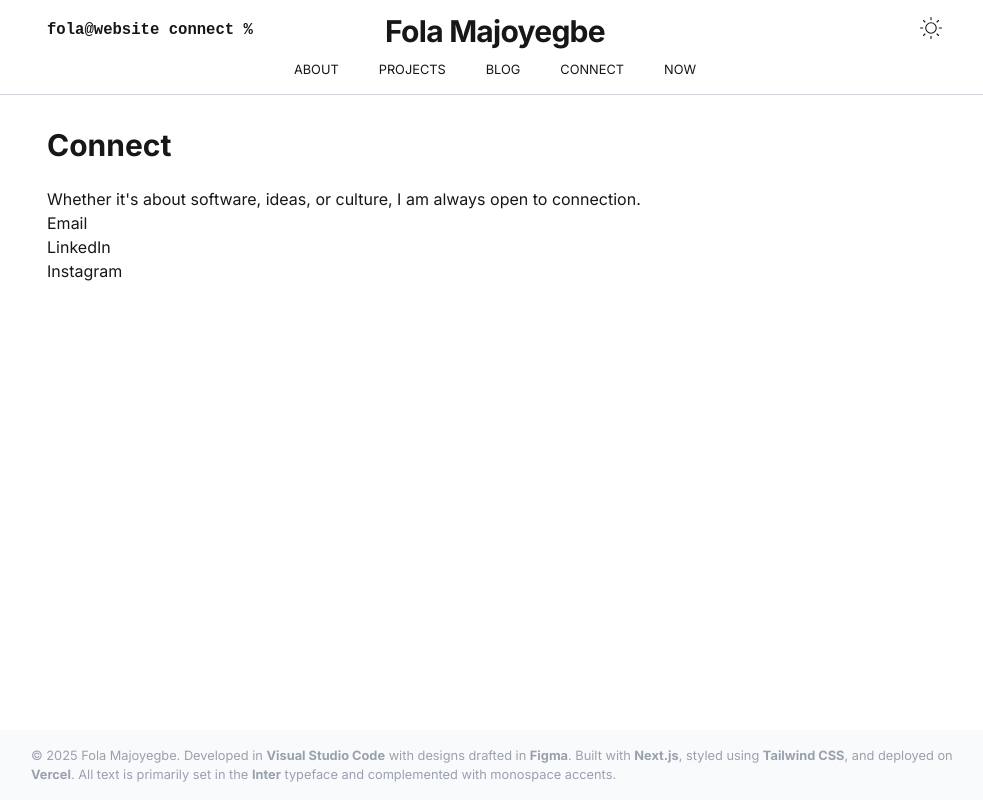
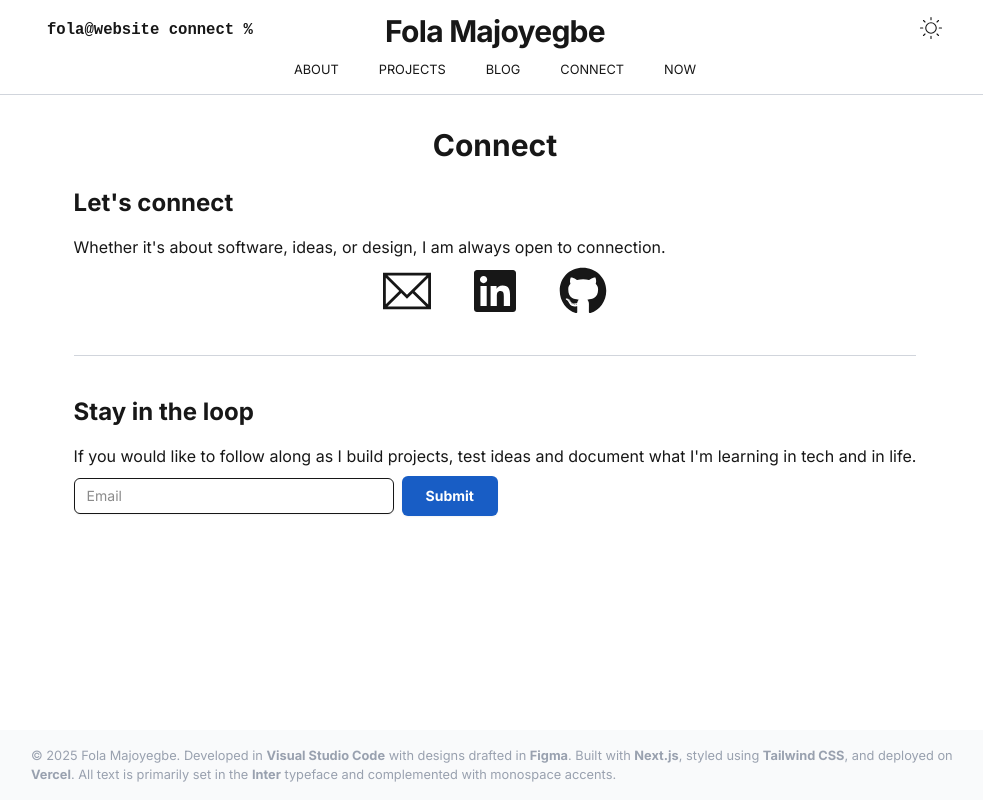
Before and after one commit to Folamajo/portfolio, a Next.js app: page /connect in a window 1280 px wide. Shown: the whole page, without its empty margins (145-1128 px from the left). Built offline with nearby package versions, Linux system fonts and the light colour scheme.

Commit message:
Finished connect page

```diff
--- a/src/app/connect/page.tsx
+++ b/src/app/connect/page.tsx
@@ -3,6 +3,13 @@ import React from 'react'
 import Header from '@/components/Header/Header'
 import Footer from '@/components/Footer'
 import Sidebar from '@/components/Sidebar'
+import { Input } from '@/components/ui/input'
+import { Button } from '@/components/ui/button'
+import { TfiEmail } from "react-icons/tfi";
+import { FaLinkedin } from "react-icons/fa6";
+import { FaGithub } from "react-icons/fa";
+
+
 
 const page = () => {
   return (
@@ -11,17 +18,29 @@ const page = () => {
          <header className= 'w-full flex justify-center '>
             <Header />
          </header>
-         <main className=' main_content max-w-[58em] mb-6 px-4 w-full '>
+         <main className=' main_content max-w-[58em] mb-6 px-4 w-full flex flex-col items-center'>
             <h1 className='font-bold text-3xl '>Connect</h1>
             <div className= "mt-6">
+               <h2 className="font-bold text-2xl mb-4">Let's connect</h2>
+               <p>Whether it's about software, ideas, or design, I am always open to connection.</p>
+               <ul className="flex gap-10  justify-center mt-2">
+                  <TfiEmail className="text-5xl hover:opacity-80 cursor-pointer"/>
+                  <FaLinkedin className="text-5xl hover:opacity-80 cursor-pointer"/>
+                  <FaGithub className="text-5xl hover:opacity-80 cursor-pointer"/>
+               </ul>
+               <div className="border-b-1  mt-10 border-gray-300 dark:border-gray-500"></div>
 
-               <p>Whether it's about software, ideas, or culture, I am always open to connection.</p>
-               <ul>
-                  <li>Email</li>
-                  <li>LinkedIn</li>
-                  <li>Instagram</li>
-               </ul>
+               <div className="mt-10">
+
+                  <h2 className="font-bold text-2xl mb-4">Stay in the loop</h2>
+                  <p className="mb-2">If you would like to follow along as I build projects, test ideas and document what I'm learning in tech and in life.</p>
+                  <Input type = "email" placeholder="Email" className="w-80 mr-2" />
+                  <Button size="lg" variant="outline" className="bg-[#185dc5] border-0 text-white font-bold hover:opacity-80 cursor-pointer mx-auto">Submit</Button>
+
+               </div>
             </div>
+
+
          </main>
          <footer className=" px-4 w-full flex justify-center mt-auto py-4 bg-gray-50 dark:bg-black">
             <div className="w-[60em] ">
--- a/src/app/page.tsx
+++ b/src/app/page.tsx
@@ -32,11 +32,11 @@ export default function Home() {
                </p>
                <p className="mt-4">
                   If that sounds like your vibe, feel free to <Popover>
-                     <PopoverTrigger> <span className="font-bold hover:opacity-80 cursor-pointer">subscribe</span></PopoverTrigger>
+                     <PopoverTrigger> <span className=" hover:opacity-80 cursor-pointer text-[#185dc5]">subscribe</span></PopoverTrigger>
                         <PopoverContent className=" flex flex-col bg-white border-1 border-gray-300 dark:text-white dark:bg-[#2a2a2a] dark:border-gray-500 text-md ">
                            <p className="mb-2 font-bold">Subscribe to follow my journey and get posts about what I'm building, learning, and thinking about.</p>
                         <Input  type = "email" placeholder="Email" className="mb-2"/>
-                        <Button size="sm" variant="outline" className="bg-black text-white font-bold hover:opacity-80 cursor-pointer w-18 mx-auto">Submit</Button>
+                        <Button  variant="outline" className="bg-[#185dc5] text-white font-bold hover:opacity-80 cursor-pointer w-18 mx-auto border-0">Submit</Button>
                         </PopoverContent>
                      </Popover> to get my posts delivered every couple of weeks, no spam, just throughtful work in progress.
 
--- /dev/null
+++ b/src/components/ui/card.tsx
@@ -0,0 +1,92 @@
+import * as React from "react"
+
+import { cn } from "@/lib/utils"
+
+function Card({ className, ...props }: React.ComponentProps<"div">) {
+  return (
+    <div
+      data-slot="card"
+      className={cn(
+        "bg-card text-card-foreground flex flex-col gap-6 rounded-xl border py-6 shadow-sm",
+        className
+      )}
+      {...props}
+    />
+  )
+}
+
+function CardHeader({ className, ...props }: React.ComponentProps<"div">) {
+  return (
+    <div
+      data-slot="card-header"
+      className={cn(
+        "@container/card-header grid auto-rows-min grid-rows-[auto_auto] items-start gap-2 px-6 has-data-[slot=card-action]:grid-cols-[1fr_auto] [.border-b]:pb-6",
+        className
+      )}
+      {...props}
+    />
+  )
+}
+
+function CardTitle({ className, ...props }: React.ComponentProps<"div">) {
+  return (
+    <div
+      data-slot="card-title"
+      className={cn("leading-none font-semibold", className)}
+      {...props}
+    />
+  )
+}
+
+function CardDescription({ className, ...props }: React.ComponentProps<"div">) {
+  return (
+    <div
+      data-slot="card-description"
+      className={cn("text-muted-foreground text-sm", className)}
+      {...props}
+    />
+  )
+}
+
+function CardAction({ className, ...props }: React.ComponentProps<"div">) {
+  return (
+    <div
+      data-slot="card-action"
+      className={cn(
+        "col-start-2 row-span-2 row-start-1 self-start justify-self-end",
+        className
+      )}
+      {...props}
+    />
+  )
+}
+
+function CardContent({ className, ...props }: React.ComponentProps<"div">) {
+  return (
+    <div
+      data-slot="card-content"
+      className={cn("px-6", className)}
+      {...props}
+    />
+  )
+}
+
+function CardFooter({ className, ...props }: React.ComponentProps<"div">) {
+  return (
+    <div
+      data-slot="card-footer"
+      className={cn("flex items-center px-6 [.border-t]:pt-6", className)}
+      {...props}
+    />
+  )
+}
+
+export {
+  Card,
+  CardHeader,
+  CardFooter,
+  CardTitle,
+  CardAction,
+  CardDescription,
+  CardContent,
+}
```
